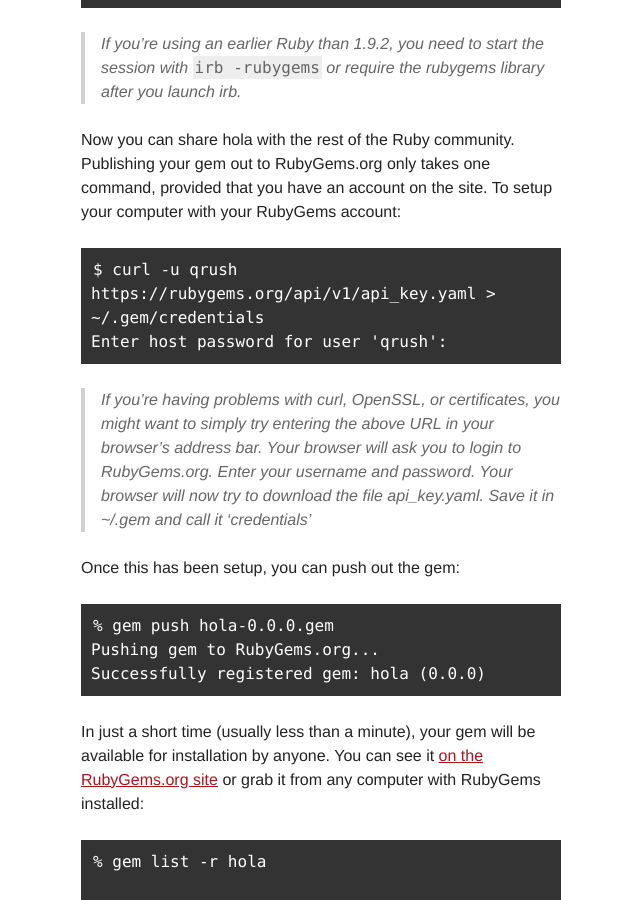
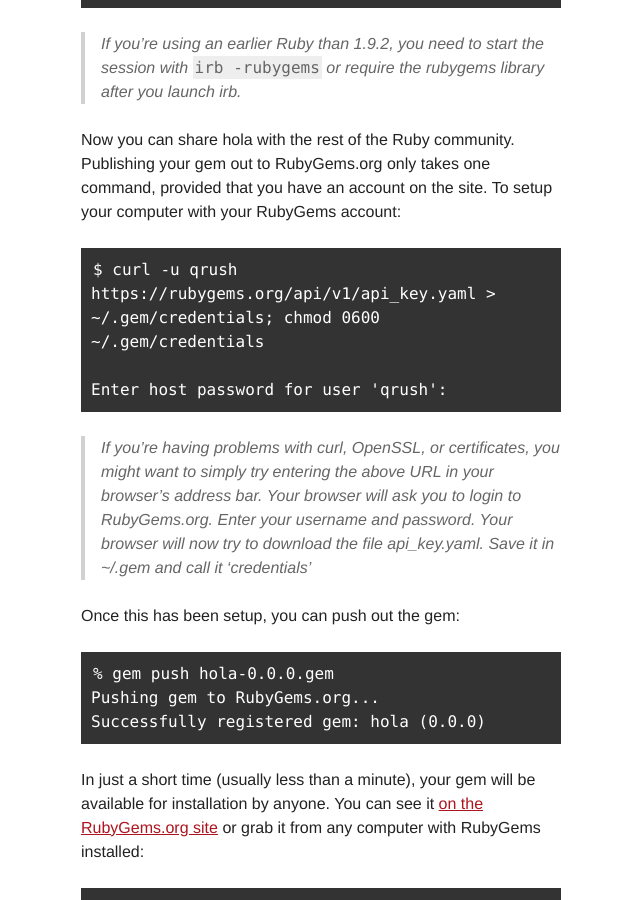
Before and after one commit to radar/guides, a Jekyll site: the page built from make-your-own-gem.md, in a window 1280 px wide and 900 px high, scrolled down 2635 px. Shown: the whole window, without its empty margins (319-959 px from the left). Built offline with Jekyll 4.4.1, drawn with Linux system fonts in a browser that asks for light colours.

Commit message:
Fix for error message "(...)/.gem/credentials has file permissions of 0644 but 0600 is required."
The change was suggested at https://rubygems.org/profile/edit

The complete error message:

$ gem push (gem)
ERROR:  Your gem push credentials file located at:

	(...)/.gem/credentials

has file permissions of 0644 but 0600 is required.

You should reset your credentials at:

	https://rubygems.org/profile/edit

if you believe they were disclosed to a third party.

```diff
--- a/make-your-own-gem.md
+++ b/make-your-own-gem.md
@@ -115,7 +115,8 @@ gem out to RubyGems.org only takes one command, provided that you have an accoun
 the site. To setup your computer with your RubyGems account:
 
     $ curl -u qrush https://rubygems.org/api/v1/api_key.yaml >
-    ~/.gem/credentials
+    ~/.gem/credentials; chmod 0600 ~/.gem/credentials
+
     Enter host password for user 'qrush':
 
 > If you're having problems with curl, OpenSSL, or certificates, you might want to
```
